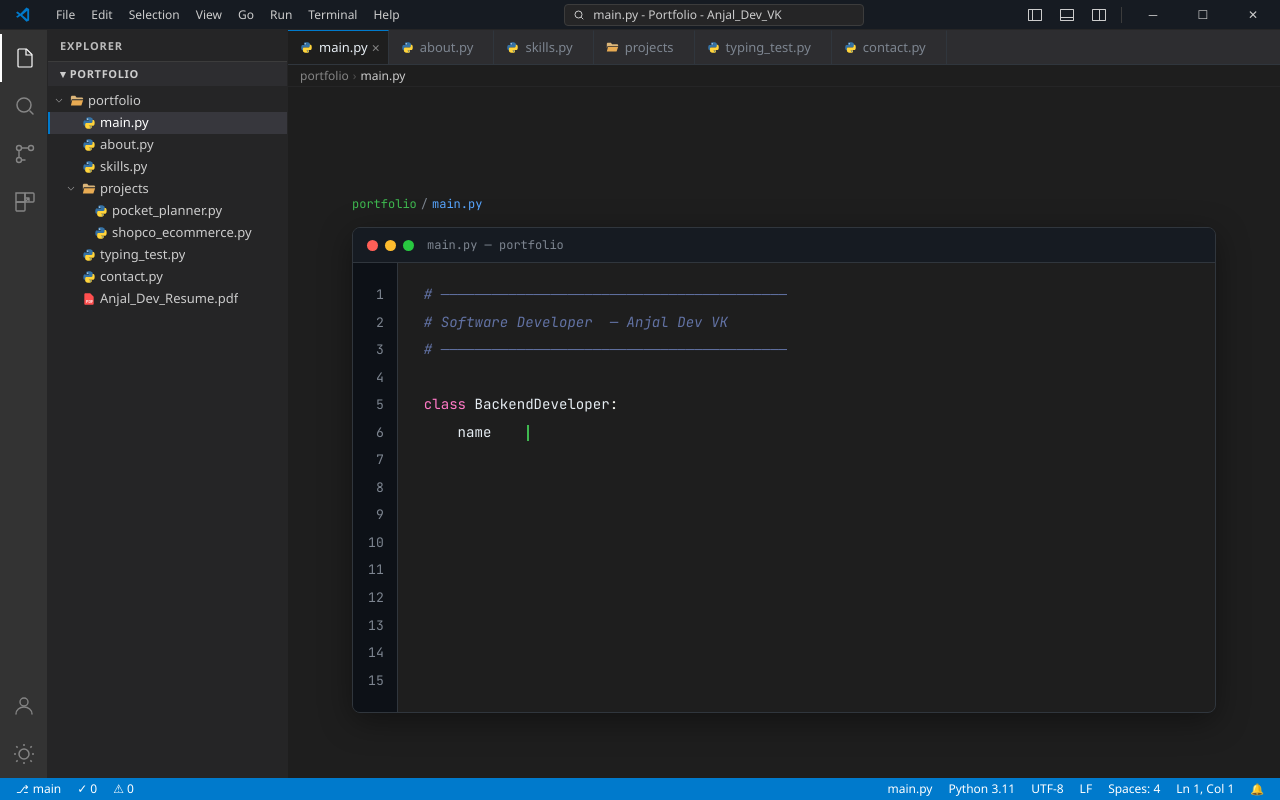
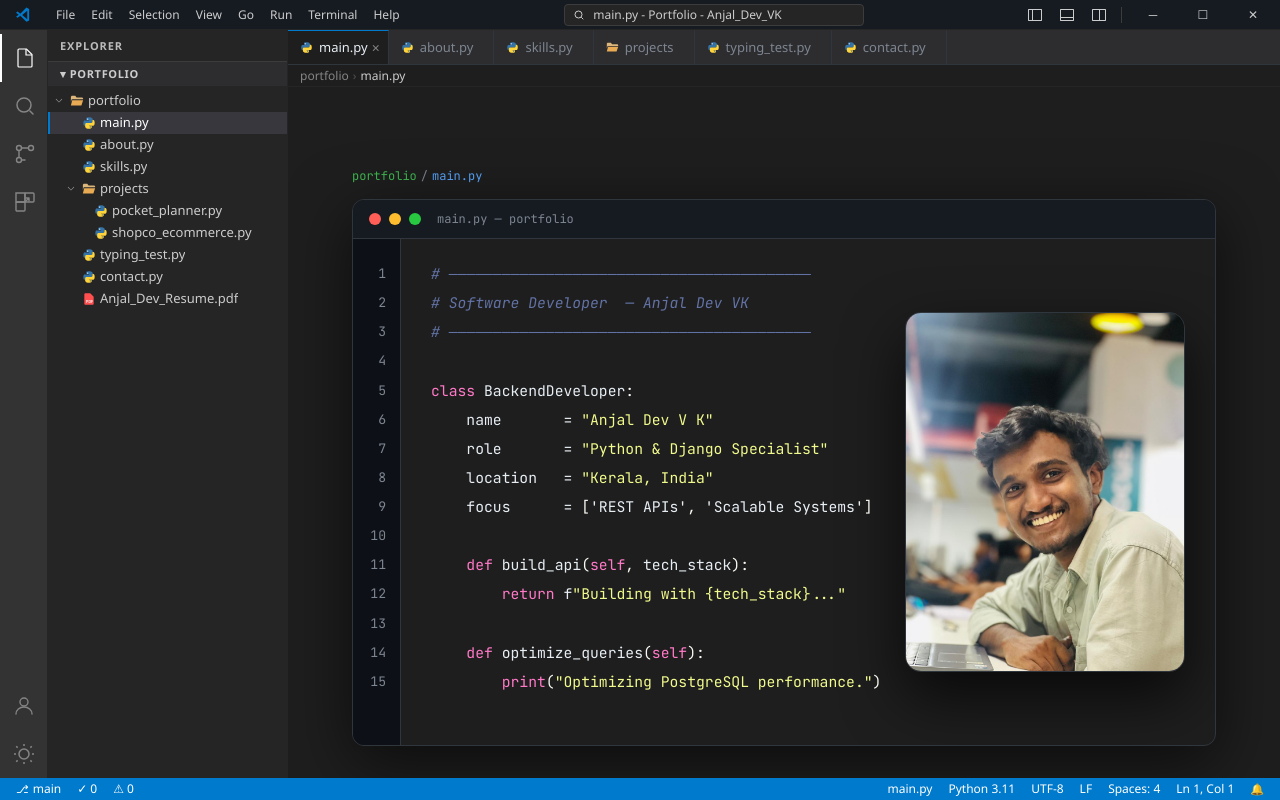
Before and after one commit to Anjaldev-vk/anjal_portfolio, a Next.js app: page / in a window 1280 px wide. Built offline with nearby package versions, Linux system fonts and the light colour scheme.

Commit message:
Refactor code structure for improved readability and maintainability

```diff
--- a/app/globals.css
+++ b/app/globals.css
@@ -489,3 +489,18 @@ nextjs-portal,
 .mobile-drawer.open {
   transform: translateY(0);
 }
+
+/* Hero image hover lift */
+.hero-image-desktop:hover {
+  transform: translateY(-50%) translateY(-10px) scale(1.02) !important;
+  box-shadow: 0 30px 60px rgba(63, 185, 80, 0.2) !important;
+}
+
+@media (max-width: 768px) {
+  .hero-image-desktop {
+    display: none !important;
+  }
+  .hero-image-mobile {
+    display: block !important;
+  }
+}
--- a/sections/Hero.tsx
+++ b/sections/Hero.tsx
@@ -21,7 +21,6 @@ const CODE_LINES = [
 ];
 
 function renderTokens(text: string, type: string, theme: "dark" | "light") {
-  const isDark = theme === "dark";
   const colors = {
     keyword: "var(--syntax-keyword)",
     string: "var(--syntax-string)",
@@ -81,29 +80,39 @@ export default function Hero({ theme }: { theme: "dark" | "light" }) {
     hasStarted.current = true;
 
     const runAnimation = async () => {
-      await sleep(500);
+      await sleep(300);
       for (let i = 0; i < CODE_LINES.length; i++) {
         const line = CODE_LINES[i];
         setTypingIdx(i);
         if (line.type === "blank") {
           setVisibleCount((c) => c + 1);
           setCurrentTyping("");
-          await sleep(150);
+          await sleep(50);
           continue;
         }
+
+        if (line.type === "comment") {
+          setCurrentTyping(line.text);
+          setVisibleCount((c) => c + 1);
+          setCurrentTyping("");
+          await sleep(30);
+          continue;
+        }
+
         for (let c = 0; c <= line.text.length; c++) {
           setCurrentTyping(line.text.slice(0, c));
-          await sleep(18 + Math.random() * 18);
+          await sleep(5 + Math.random() * 5); // Fastest typing
+          if (c > 20 && c % 10 === 0) await sleep(5);
         }
         setVisibleCount((c) => c + 1);
         setCurrentTyping("");
-        await sleep(100);
+        await sleep(40);
       }
       if (ctaRef.current) {
         gsap.fromTo(
           ctaRef.current.children,
           { opacity: 0, y: 16 },
-          { opacity: 1, y: 0, stagger: 0.15, duration: 0.45, ease: "power2.out" }
+          { opacity: 1, y: 0, stagger: 0.1, duration: 0.4, ease: "power2.out" }
         );
       }
     };
@@ -117,11 +126,11 @@ export default function Hero({ theme }: { theme: "dark" | "light" }) {
         minHeight: "100vh",
         display: "flex",
         alignItems: "center",
-        padding: "32px 0",
+        padding: "80px 0",
         boxSizing: "border-box",
       }}
     >
-      <div className="section-container">
+      <div className="section-container" style={{ maxWidth: "1000px" }}>
         {/* Breadcrumb */}
         <div
           style={{
@@ -139,18 +148,17 @@ export default function Hero({ theme }: { theme: "dark" | "light" }) {
           <span style={{ color: "#58a6ff" }}>main.py</span>
         </div>
 
-        {/* Code editor */}
+        {/* Code editor container */}
         <div
           style={{
-            borderRadius: 8,
+            borderRadius: 12,
             overflow: "hidden",
             background: colors.background,
             border: `1px solid ${colors.border}`,
-            boxShadow: isDark ? "0 8px 32px rgba(0,0,0,0.4)" : "0 8px 32px rgba(0,0,0,0.05)",
+            boxShadow: isDark ? "0 16px 64px rgba(0,0,0,0.6)" : "0 12px 32px rgba(0,0,0,0.1)",
             position: "relative",
           }}
         >
-          {/* Light Mode Cell Marker */}
           {!isDark && (
             <div
               style={{
@@ -165,52 +173,53 @@ export default function Hero({ theme }: { theme: "dark" | "light" }) {
               }}
             />
           )}
+
           {/* Title bar */}
           <div
             style={{
               display: "flex",
               alignItems: "center",
-              gap: 7,
-              padding: "8px 14px",
+              gap: 8,
+              padding: "10px 16px",
               background: colors.titleBar,
               borderBottom: `1px solid ${colors.border}`,
             }}
           >
             {["#ff5f57", "#febc2e", "#28c840"].map((c) => (
-              <div key={c} style={{ width: 11, height: 11, borderRadius: "50%", background: c }} />
+              <div key={c} style={{ width: 12, height: 12, borderRadius: "50%", background: c }} />
             ))}
             <span
               style={{
                 fontFamily: "JetBrains Mono, monospace",
                 fontSize: "0.75rem",
                 color: "#7d8590",
-                marginLeft: 6,
+                marginLeft: 8,
               }}
             >
               main.py — portfolio
             </span>
           </div>
 
-          {/* Code area */}
-          <div style={{ display: "flex", overflowX: "auto" }}>
+          {/* Code area with embedded image */}
+          <div style={{ display: "flex", position: "relative", minHeight: "450px" }}>
             {/* Line numbers */}
             <div
               style={{
                 userSelect: "none",
-                padding: "18px 13px",
+                padding: "20px 14px",
                 background: colors.lineNumbers,
                 borderRight: `1px solid ${colors.border}`,
                 color: colors.lineNumberText,
                 fontFamily: "JetBrains Mono, monospace",
                 fontSize: "0.82rem",
-                lineHeight: "1.72rem",
-                minWidth: "2.8rem",
+                lineHeight: "1.82rem",
+                minWidth: "3rem",
                 textAlign: "right",
                 flexShrink: 0,
               }}
               aria-hidden="true"
             >
-              {Array.from({ length: CODE_LINES.length }, (_, i) => (
+              {Array.from({ length: 15 }, (_, i) => (
                 <div key={i}>{i + 1}</div>
               ))}
             </div>
@@ -219,18 +228,46 @@ export default function Hero({ theme }: { theme: "dark" | "light" }) {
             <div
               className="code-block-font hero-code-area"
               style={{
-                padding: "18px 0 18px 26px",
+                padding: "20px 0 20px 30px",
                 fontFamily: "JetBrains Mono, monospace",
-                fontSize: "0.88rem",
-                lineHeight: "1.72rem",
+                fontSize: "0.92rem",
+                lineHeight: "1.82rem",
                 whiteSpace: "pre-wrap",
                 wordBreak: "break-word",
                 flex: 1,
+                position: "relative"
               }}
             >
-              {CODE_LINES.slice(0, visibleCount).map((line, i) => (
+              <div style={{ position: "relative", zIndex: 2 }}>
+                {/* Part 1: Top of code (Lines 1-3 Comments) */}
+                {CODE_LINES.slice(0, Math.min(visibleCount, 3)).map((line, i) => (
                   <div key={i}>{renderTokens(line.text, line.type, theme)}</div>
                 ))}
+
+                {/* Mobile-only inline photo - Now placed AFTER lines 1-3 */}
+                {visibleCount > 3 && (
+                  <div
+                    className="hero-image-mobile"
+                    style={{
+                      margin: "24px 0",
+                      width: "100%",
+                      maxWidth: "240px",
+                      borderRadius: "14px",
+                      overflow: "hidden",
+                      border: `1px solid ${colors.border}`,
+                      display: "none",
+                      boxShadow: isDark ? "0 10px 30px rgba(0,0,0,0.5)" : "0 10px 20px rgba(0,0,0,0.1)",
+                    }}
+                  >
+                    <img src="/hero-profile.jpeg" alt="Anjal Dev V K" style={{ width: "100%", height: "auto" }} />
+                  </div>
+                )}
+
+                {/* Part 2: Remaining lines */}
+                {visibleCount > 3 && CODE_LINES.slice(3, visibleCount).map((line, i) => (
+                  <div key={i + 3}>{renderTokens(line.text, line.type, theme)}</div>
+                ))}
+
                 {visibleCount < CODE_LINES.length && (
                   <div>
                     {renderTokens(currentTyping, CODE_LINES[typingIdx]?.type || "plain", theme)}
@@ -240,6 +277,37 @@ export default function Hero({ theme }: { theme: "dark" | "light" }) {
                 {visibleCount >= CODE_LINES.length && (
                   <div><span className="cursor" /></div>
                 )}
+              </div>
+
+              {/* Desktop-only Embedded Image (Floating) */}
+              <div
+                className="hero-image-desktop"
+                style={{
+                  position: "absolute",
+                  right: "30px",
+                  top: "50%",
+                  transform: visibleCount > 5 ? "translateY(-50%)" : "translateY(-40%)",
+                  width: "280px",
+                  height: "360px",
+                  borderRadius: "16px",
+                  overflow: "hidden",
+                  border: `1px solid ${colors.border}`,
+                  boxShadow: isDark ? "0 25px 60px rgba(0,0,0,0.7)" : "0 15px 30px rgba(0,0,0,0.15)",
+                  zIndex: 1,
+                  transition: "transform 0.5s cubic-bezier(0.16, 1, 0.3, 1), opacity 0.6s ease",
+                  opacity: visibleCount > 5 ? 1 : 0,
+                }}
+              >
+                <img
+                  src="/hero-profile.jpeg"
+                  alt="Anjal Dev V K"
+                  style={{
+                    width: "100%",
+                    height: "100%",
+                    objectFit: "cover",
+                  }}
+                />
+              </div>
             </div>
           </div>
         </div>
@@ -251,7 +319,7 @@ export default function Hero({ theme }: { theme: "dark" | "light" }) {
             display: "flex",
             flexWrap: "wrap",
             gap: 12,
-            marginTop: 22,
+            marginTop: 32,
             opacity: 0,
           }}
         >
```
Also changed, not shown: public/hero-profile.jpeg (added). Lines whose indentation alone changed are shown as unchanged.
